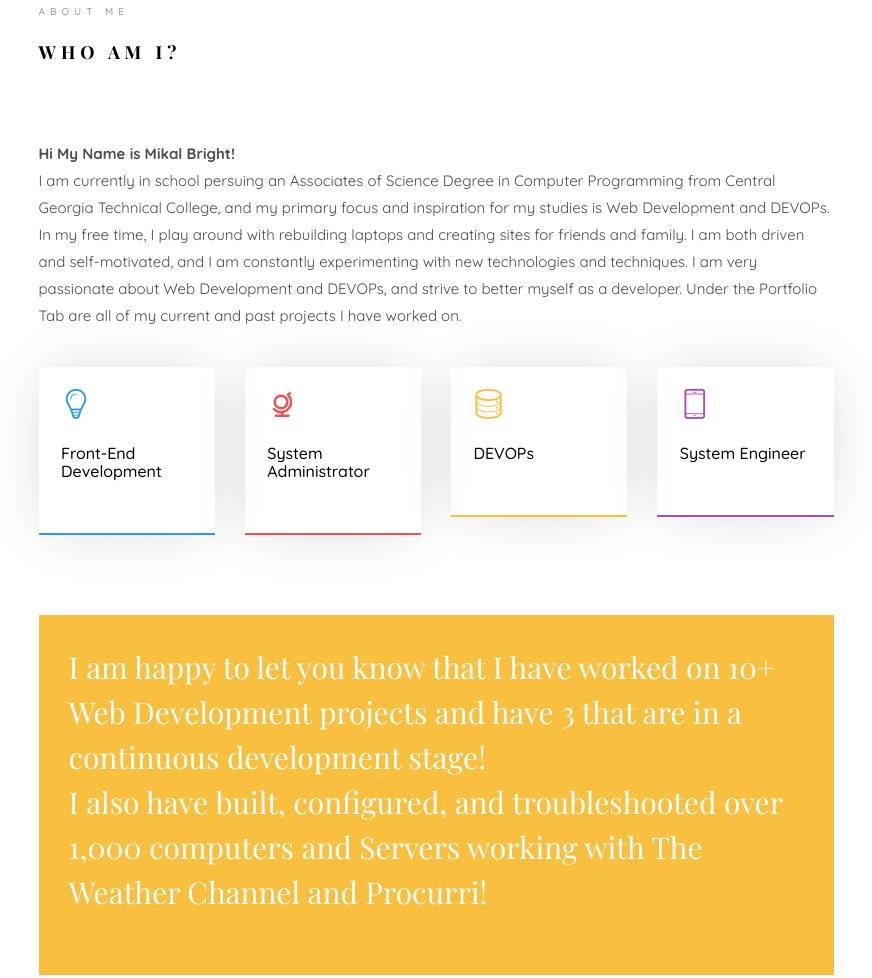
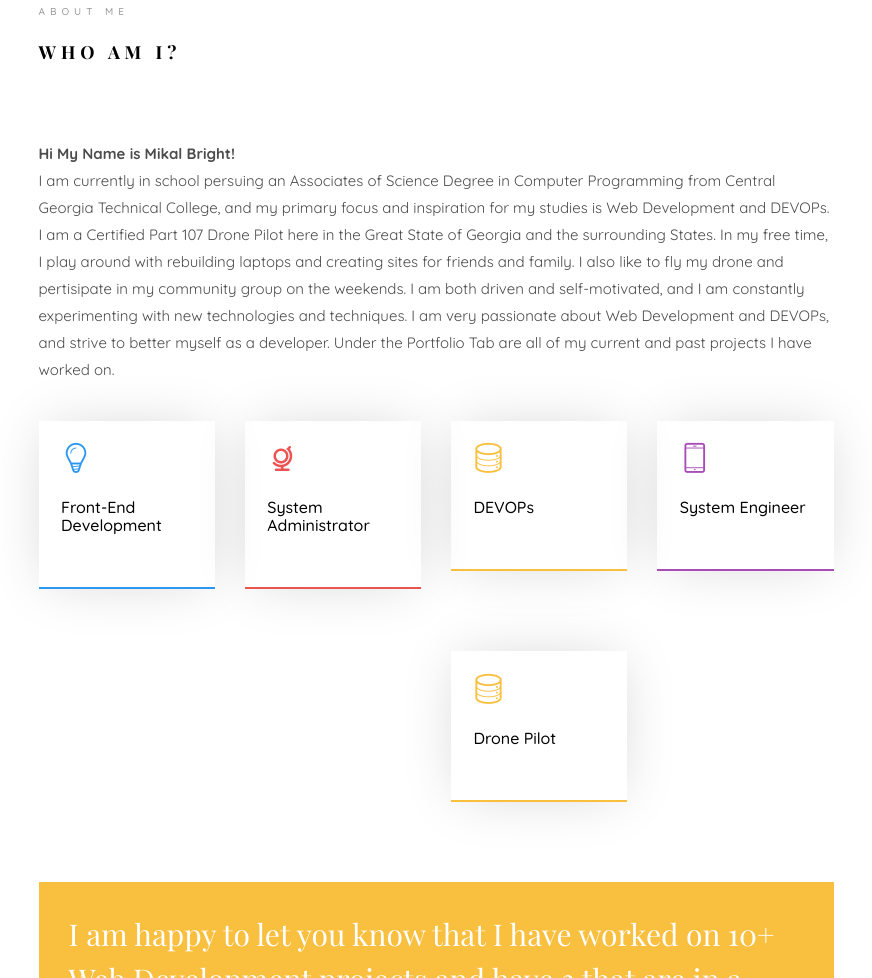
Before and after one commit to mrbright09/MyPortfolio2, a plain HTML site: page index.html in a window 1280 px wide. Shown: the part 1007-1985 px from the top of the page, without its empty margins (354-1226 px from the left). Drawn offline with nearby package versions, Linux system fonts and the light colour scheme; files whose address does not match are found by name; a web font is replaced by a local one.

Commit message:
Update index.html

```diff
--- a/index.html
+++ b/index.html
@@ -82,7 +82,7 @@
                                     <div class="col-md-6 col-md-offset-3 col-md-pull-3 col-sm-12 col-xs-12 js-fullheight slider-text">
                                         <div class="slider-text-inner js-fullheight">
                                             <div class="desc">
-                                                <h1>Hi! <br>Hi, I am Mikal.</h1>
+                                                <h1>Hi!, <br> I am Mikal.</h1>
                                                 <h2> I am looking for my next Challange!</h2>
                                                 <p><a class="btn btn-primary btn-learn" href="Resume.pdf">Download Resume <i class="icon-download4"></i></a></p>
                                             </div>
@@ -123,8 +123,8 @@
 										<span class="heading-meta">About Me</span>
 										<h2 class="teakwood-heading" style="color:black;">Who Am I?</h2>
 										<p><strong>Hi My Name is Mikal Bright!</strong><br /> I am currently in school persuing an Associates of Science Degree in Computer Programming from Central Georgia Technical College,
-                                                and my primary focus and inspiration for my studies is Web Development and DEVOPs.
-                                                In my free time, I play around with rebuilding laptops and creating sites for friends and family.
+                                                and my primary focus and inspiration for my studies is Web Development and DEVOPs. I am a Certified Part 107 Drone Pilot here in the Great State of Georgia and the surrounding States.
+                                                In my free time, I play around with rebuilding laptops and creating sites for friends and family. I also like to fly my drone and pertisipate in my community group on the weekends.
                                                 I am both driven and self-motivated, and I am constantly experimenting with new technologies and techniques.
                                                 I am very passionate about Web Development and DEVOPs, and strive to better myself as a developer.
                                                 Under the Portfolio Tab are all of my current and past projects I have worked on.</p>
@@ -154,6 +154,12 @@
 									<div class="services color-4">
 										<span class="icon2"><i class="icon-phone3"></i></span>
 										<h3 style="color:black;">System Engineer </h3>
+									</div>
+								</div>
+								<div class="col-md-3 animate-box" data-animate-effect="fadeInTop">
+									<div class="services color-3">
+										<span class="icon2"><i class="icon-data"></i></span>
+										<h3 style="color:black;">Drone Pilot</h3>
 									</div>
 								</div>
 							</div>
```
